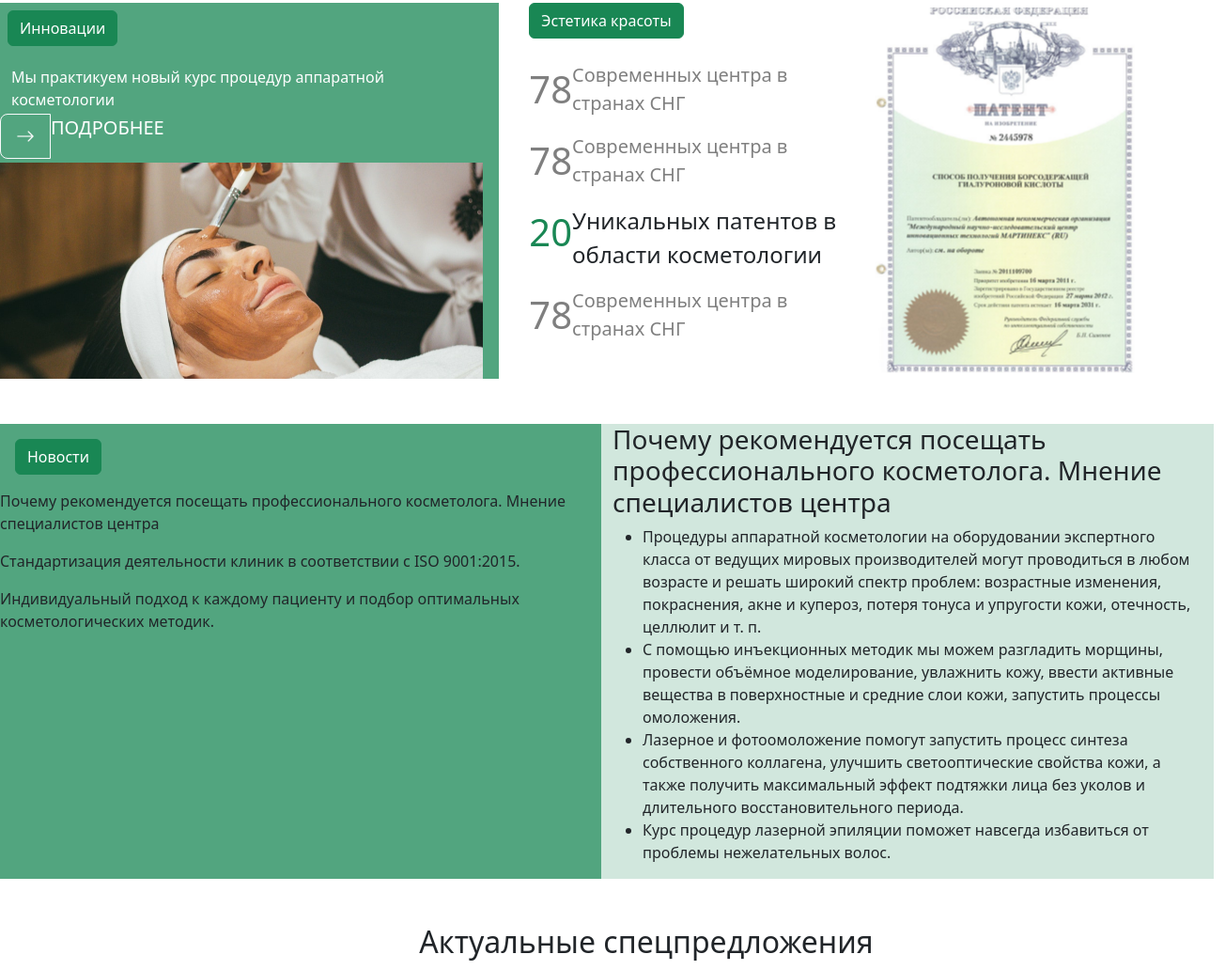
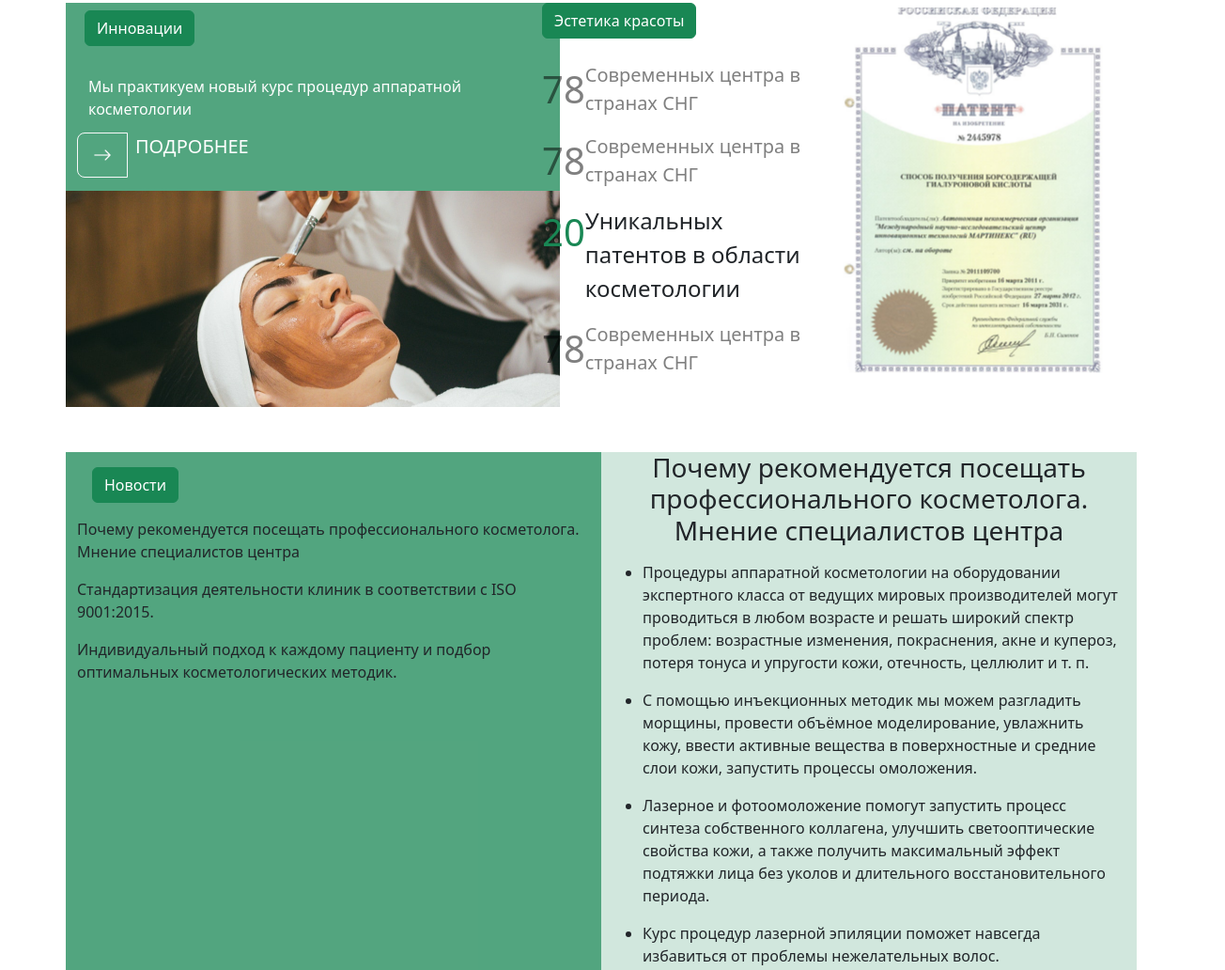
Before and after one commit to Makar-rd/MEDI-Bootstrap, a plain HTML site: page index.html in a window 1280 px wide. Shown: the part 737-1769 px from the top of the page at 94% size, 1304 px wide, since content can reach past the window. Drawn offline with nearby package versions, Linux system fonts and the light colour scheme.

Commit message:
cont3fixed

```diff
--- a/index.html
+++ b/index.html
@@ -145,7 +145,7 @@
 
     <!--1 контейнер закончился -->
 
-    <div class="conteiner my-5 d-flex justify-content-end">
+    <div class="container my-5 d-flex justify-content-end">
         <div class="row">
             <div class="col-5 d-flex">
                 <div class="row d-flex flex-column bg-success bg-opacity-75 text-white">
@@ -159,7 +159,7 @@
                         <div class="btn-group btn-group-lg" role="group" aria-label="Large button group">
                             <button type="button" class="btn btn-outline-light"><i class="bi bi-arrow-right"></i>
                             </button>
-                            <span class="fs-5">ПОДРОБНЕЕ</span>
+                            <span class="fs-5 mx-2">ПОДРОБНЕЕ</span>
 
                         </div>
                     </div>
@@ -195,7 +195,7 @@
 
     <!--2 контейнер закончился-->
 
-    <div class="conteiner ">
+    <div class="container ">
         <div class="row">
             <div class="col bg-success bg-opacity-75 ">
                 <div class="row">
@@ -210,25 +210,25 @@
 
             <div class="col">
                 <div class="row">
-                    <div class="col bg-success-subtle">
+                    <div class="col bg-success-subtle text-center">
                         <h3>Почему рекомендуется посещать профессионального косметолога. Мнение специалистов центра</h3>
                         <ul>
-                            <li>Процедуры аппаратной косметологии на оборудовании экспертного класса от ведущих мировых
+                            <li class="text-start my-3">Процедуры аппаратной косметологии на оборудовании экспертного класса от ведущих мировых
                                 производителей могут проводиться в любом возрасте и решать широкий спектр проблем:
                                 возрастные изменения, покраснения, акне и купероз, потеря тонуса и упругости кожи,
                                 отечность, целлюлит и т. п.
                             </li>
-                            <li>С помощью инъекционных методик мы можем разгладить морщины, провести объёмное
+                            <li class="text-start my-3">С помощью инъекционных методик мы можем разгладить морщины, провести объёмное
                                 моделирование,
                                 увлажнить кожу, ввести активные вещества в поверхностные и средние слои кожи,
                                 запустить процессы омоложения.
                             </li>
-                            <li>Лазерное и фотоомоложение помогут запустить процесс синтеза собственного коллагена,
+                            <li class="text-start my-3">Лазерное и фотоомоложение помогут запустить процесс синтеза собственного коллагена,
                                 улучшить светооптические свойства кожи, а также получить максимальный эффект подтяжки
                                 лица
                                 без уколов и длительного восстановительного периода.
                             </li>
-                            <li>Курс процедур лазерной эпиляции поможет навсегда избавиться от проблемы нежелательных
+                            <li class="text-start my-3">Курс процедур лазерной эпиляции поможет навсегда избавиться от проблемы нежелательных
                                 волос.
                             </li>
                         </ul>
```
